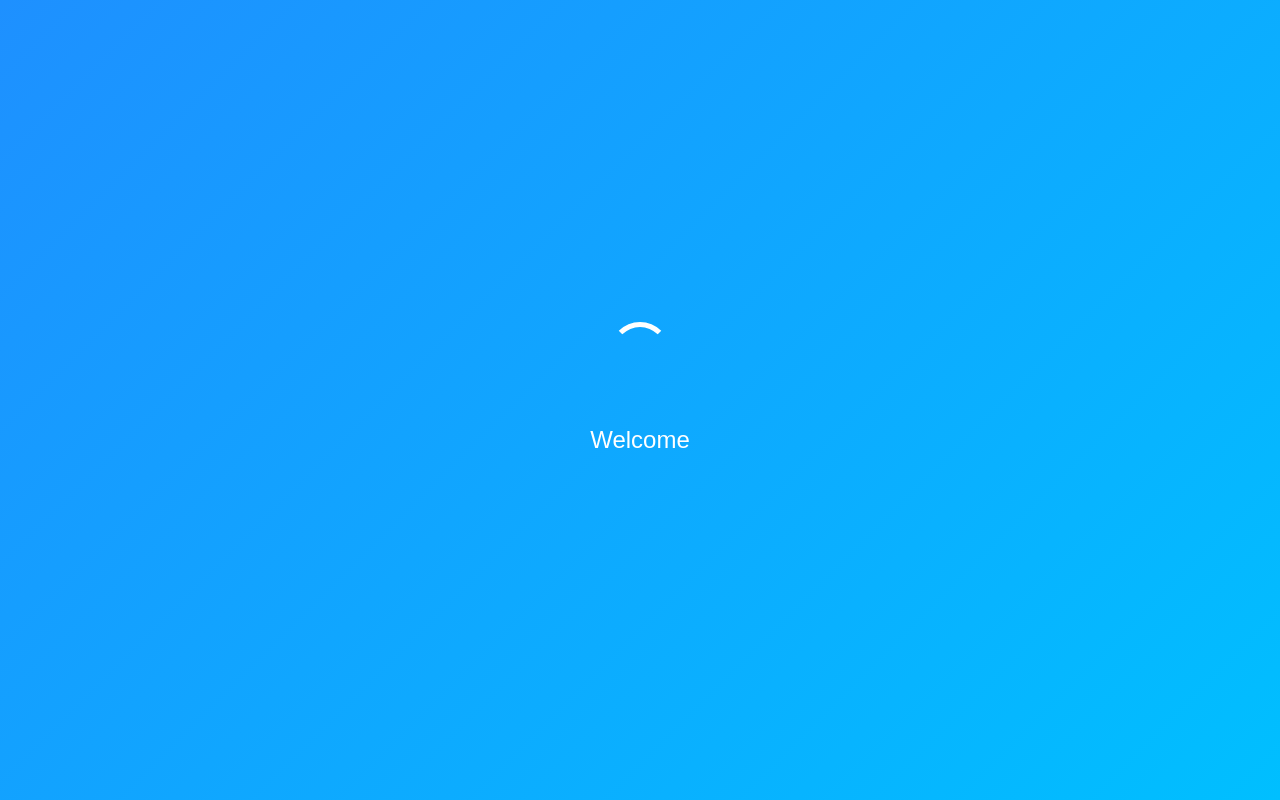
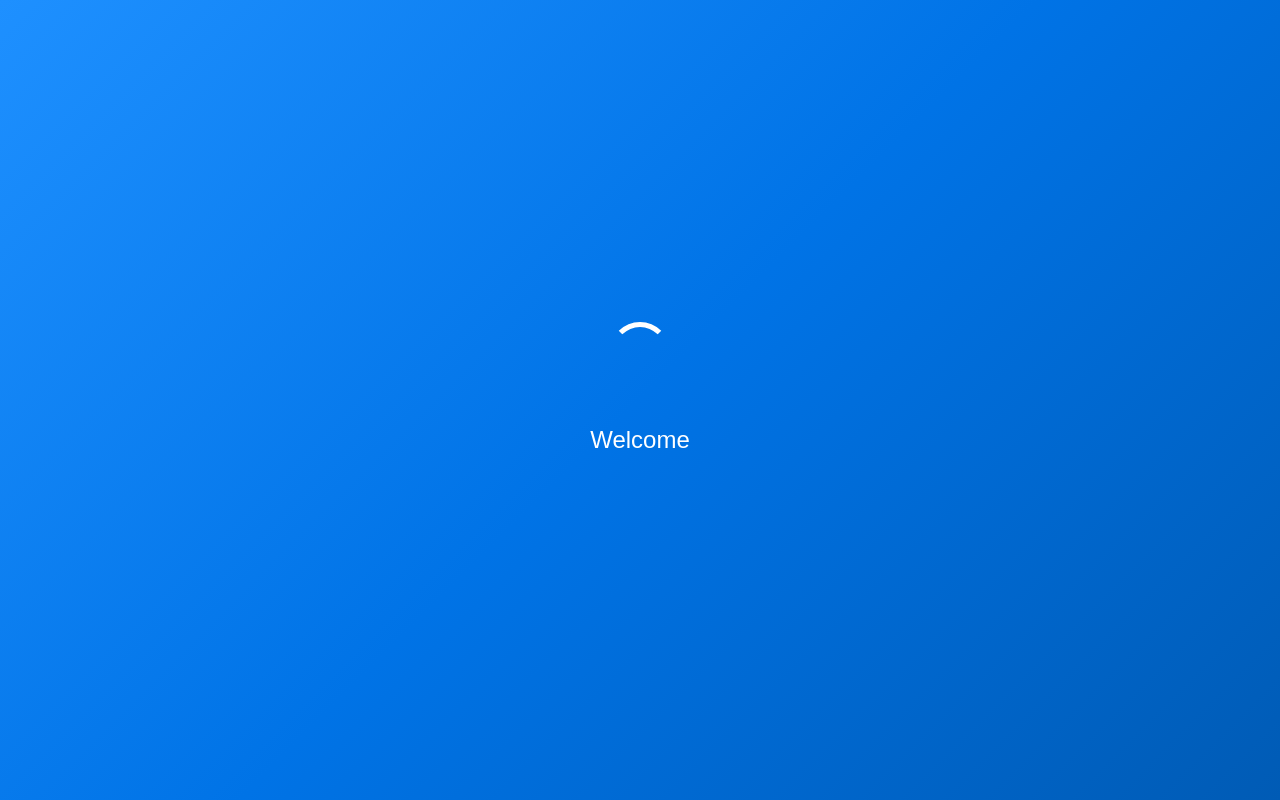
Before and after one commit to goldini102/daze, a plain HTML site: page index.html in a window 1280 px wide. Drawn offline with Linux system fonts and the light colour scheme.

Commit message:
improved gradient

```diff
--- a/index.html
+++ b/index.html
@@ -11,7 +11,7 @@
   left: 0;
   width: 100%;
   height: 100%;
-      background: linear-gradient(135deg, #1e90ff, #00bfff);
+  background: linear-gradient(135deg, #1e90ff, #0073e6, #005bb5);
   display: flex;
   flex-direction: column;
   justify-content: center;
```
Lines whose indentation alone changed are shown as unchanged.
